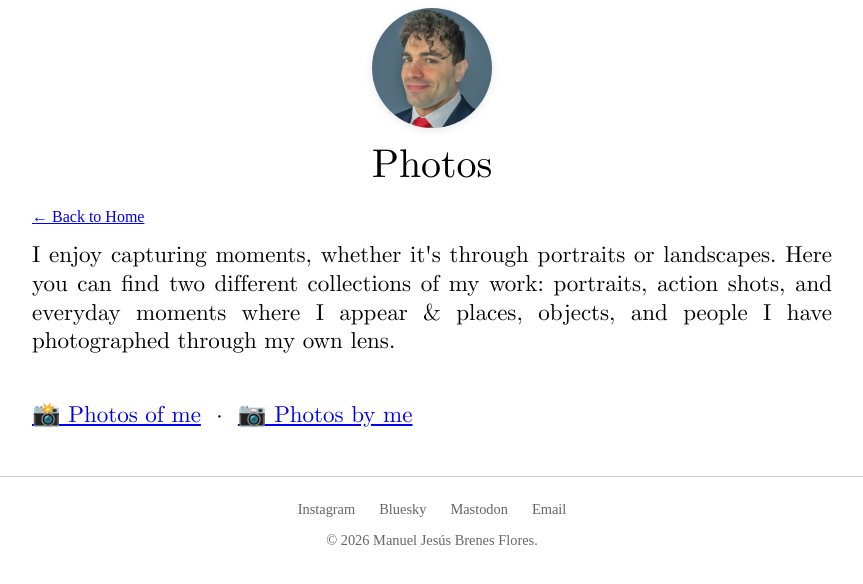
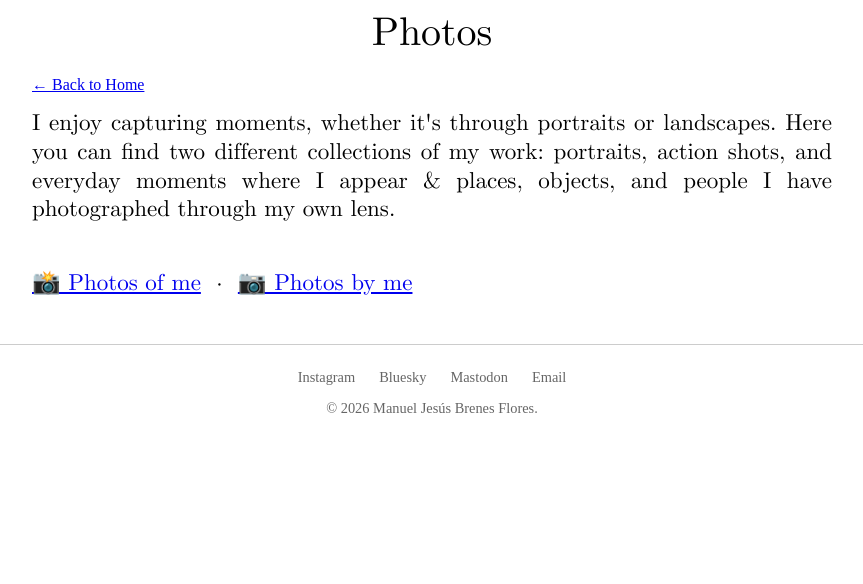
Before and after one commit to manueljbren/mjbf-eu, a Jekyll site: the page built from photos/index.md, in a window 1280 px wide. Shown: the top 584 px of the page, without its empty margins (208-1071 px from the left). Built offline with Jekyll 4.4.1, drawn with Linux system fonts in a browser that asks for light colours; nearby versions of some CDN libraries.

Commit message:
Add conditional avatar display for homepage

```diff
--- a/_layouts/default.html
+++ b/_layouts/default.html
@@ -11,9 +11,11 @@
   <body>
     <div class="Margins">
       <!-- Avatar: solo en la página de inicio (local o en GitHub) -->
+      {% if page.url == "/" or page.url == site.baseurl %}
       <div class="avatar-container">
         <img src="https://manueljbren.github.io/mjbf-eu/assets/images/avatar.png" alt="Manuel J. Brenes" class="avatar">
       </div>
+      {% endif %}
 
       <p class="LatexTitle">{{ page.title }}</p>
 
```
